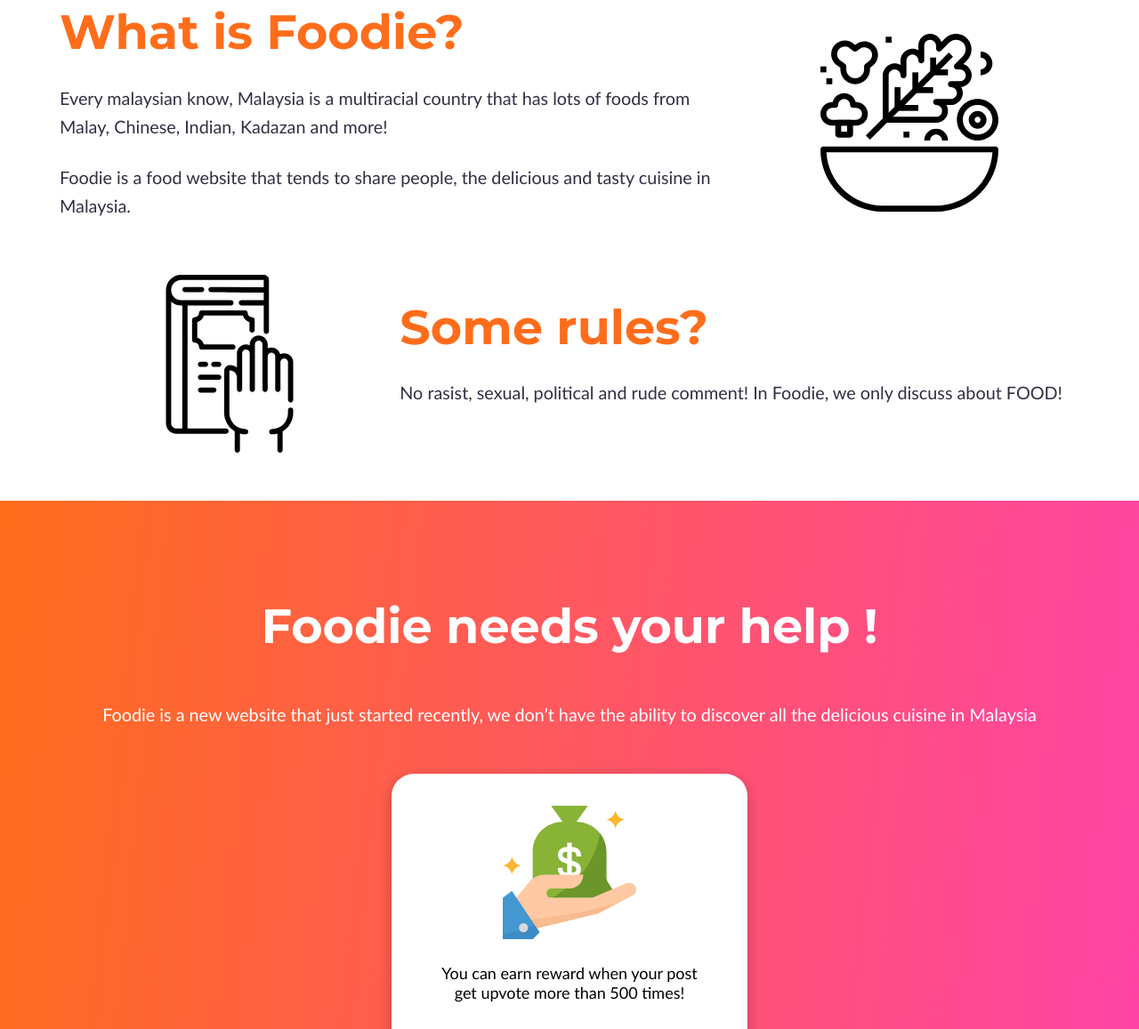
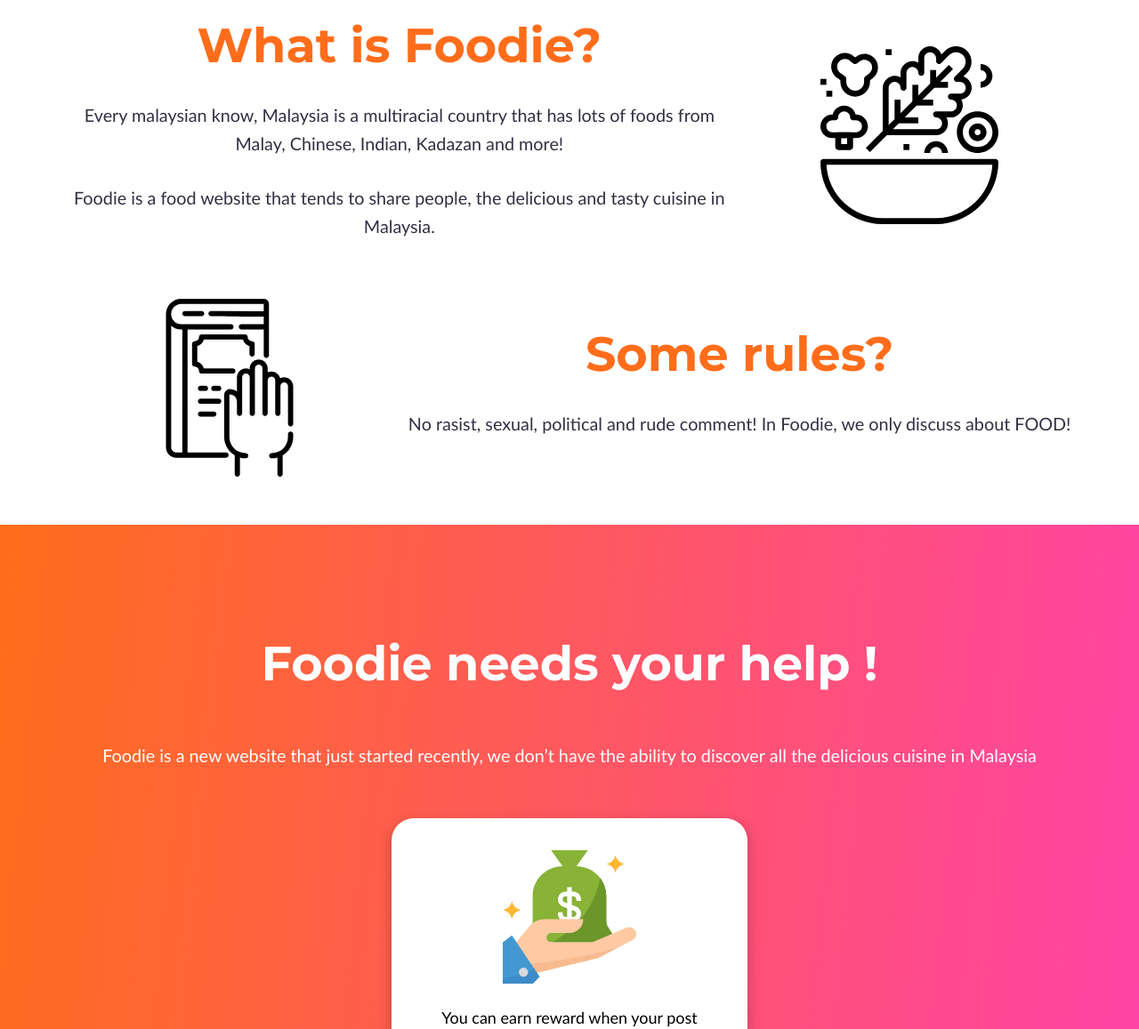
Before and after one commit to Vong3432/foodie, a plain HTML site: page index.html in a window 1280 px wide. Shown: the part 611-1768 px from the top of the page at 89% size. Drawn offline with nearby package versions, Linux system fonts and the light colour scheme.

Commit message:
update index.css

```diff
--- a/style/index.css
+++ b/style/index.css
@@ -311,12 +311,13 @@
 {
     color: var(--primary-color);
     font-size: 3rem;
+    margin-top: 15px;
 }
 
 .paragraph
 {
     line-height: 1.6;
-    margin: 1.3em 0;
+    margin: 1.5em 0;
     font-size: 1.1rem;
     color: var(--secondary-color);
 }
@@ -486,6 +487,19 @@
     margin: 7px 0;
 }
 
+@media screen and ( max-width:1280px )
+{
+    .community-section .container .col-3 .card
+    {
+        margin: 0 auto;
+    }
+
+    .header,.paragraph
+    {
+        text-align: center;
+    }
+
+}
 
 @media screen and ( max-width: 1024px )
 {
@@ -528,8 +542,5 @@
 
 @media screen and ( max-width: 600px )
 {
-    .community-section .container .col-3
-    {
-        margin: 15px 0;
-    }
+
 }
```
